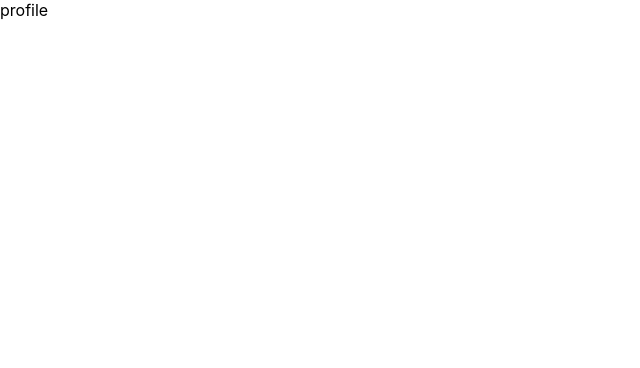
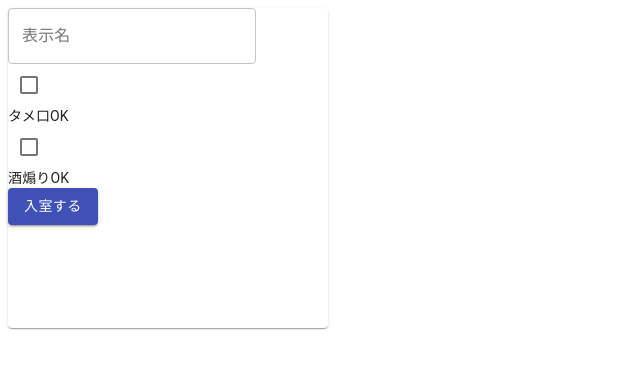
Before and after one commit to teeamhoge/neozoom, a React (Create React App) app: page /profile in a window 1280 px wide. Shown: the top 368 px of the page, without its empty margins (0-640 px from the left). Built offline with nearby package versions, Linux system fonts and the light colour scheme.

Commit message:
add components to Profile

```diff
--- a/src/screens/profile.js
+++ b/src/screens/profile.js
@@ -1,7 +1,59 @@
-import React from "react";
+import React, { useState } from "react";
+import { makeStyles } from '@material-ui/core/styles';
+import Paper from '@material-ui/core/Paper';
+import TextField from '@material-ui/core/TextField';
+import Checkbox from '@material-ui/core/Checkbox';
+import Typography from '@material-ui/core/Typography';
+import Button from '@material-ui/core/Button';
+
+const useStyles = makeStyles((theme) => ({
+  root: {
+    display: 'flex',
+    flexWrap: 'wrap',
+    '& > *': {
+      margin: theme.spacing(1),
+      width: theme.spacing(40),
+      height: theme.spacing(40),
+    },
+  },
+}));
+
 
 const Profile = () => {
-  return <div>profile</div>;
+
+	const [ nickname, setNickname ] = useState("")
+	const [ tame, setTame ] = useState(false)
+	const [ sake, setSake ] = useState(false)
+
+	const classes = useStyles()
+
+	return (
+		<div className = {classes.root}>
+			<Paper evaluation = {3}>
+				<div>
+					<TextField
+						id="nickname"
+						label="表示名"
+						variant="outlined"
+					/>
+				</div>
+
+				<div>
+
+					<Checkbox inputProps={{ 'aria-label': 'uncontrolled-checkbox' }} />
+					<Typography variant = "body2" >タメ口OK</Typography>
+
+					<Checkbox inputProps={{ 'aria-label': 'uncontrolled-checkbox' }} />
+					<Typography variant = "body2" >酒煽りOK</Typography>
+
+				</div>
+
+				<Button variant="contained" color="primary">
+					入室する
+				</Button>
+			</Paper>
+		</div>
+	)
 };
 
 export default Profile;
```
